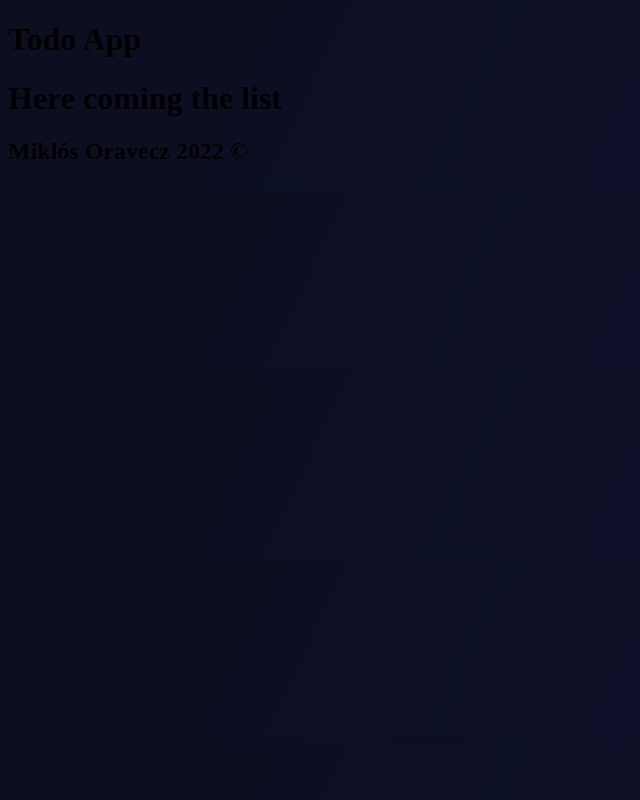
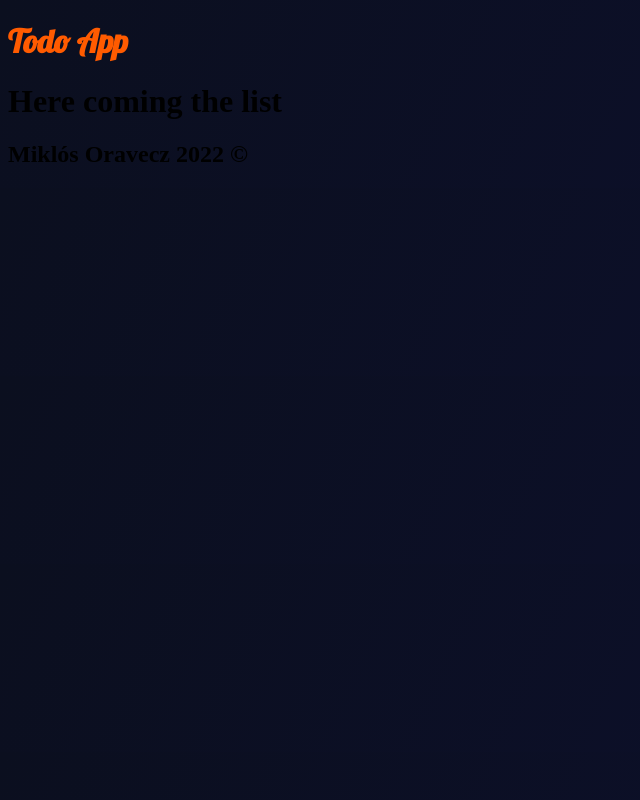
Before and after one commit to miklosoravecz/todoApp, a React (Create React App) app: page / in a window 1280 px wide. Shown: the whole page, without its empty margins (0-640 px from the left). Built offline with nearby package versions, Linux system fonts and the light colour scheme.

Commit message:
properties added

```diff
--- a/src/properties.css
+++ b/src/properties.css
@@ -1,10 +1,15 @@
+@import url("https://fonts.googleapis.com/css2?family=Lobster&display=swap");
 :root {
 	background: linear-gradient(
 		115deg,
 		rgba(11, 15, 31, 1) 0%,
 		rgba(13, 16, 47, 1) 100%
 	);
+
 	/*colors*/
-	--light-font: rgb(240, 255, 255);
+	--light-text: rgb(240, 255, 255);
+	--title-text: #ff5b00;
+
 	/*fonts*/
+	--title-font: "Lobster", cursive;
 }
```
